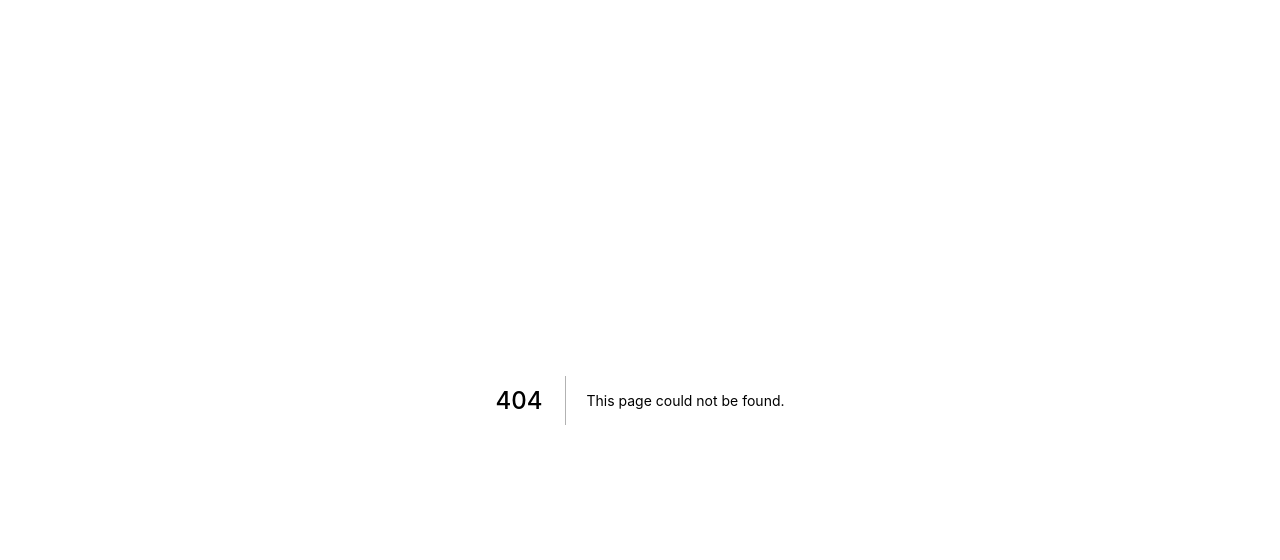
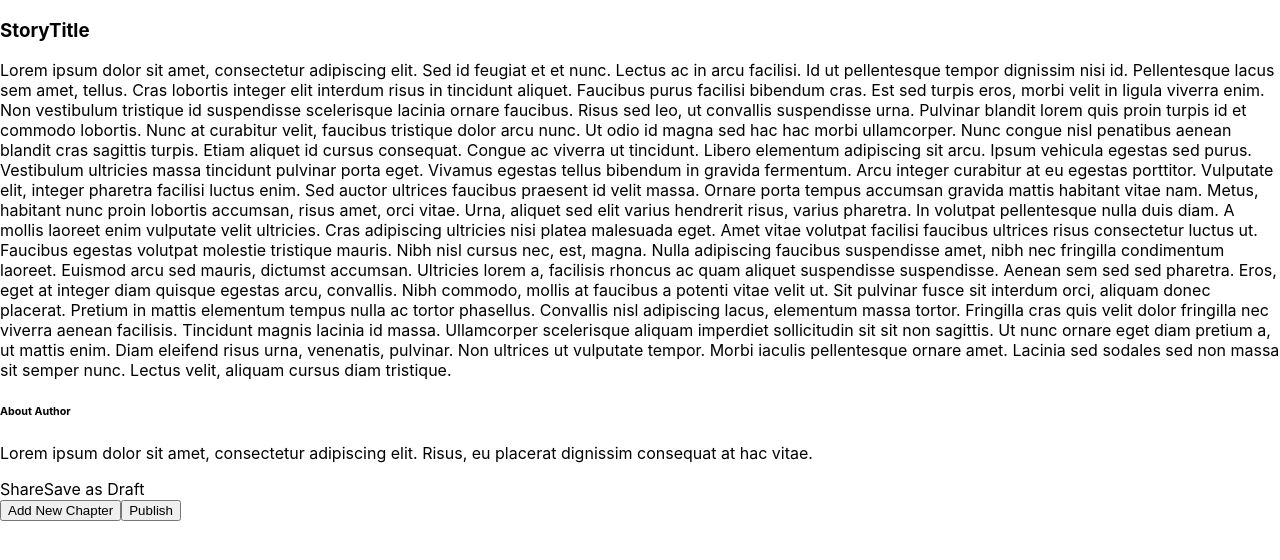
Before and after one commit to Worldwide-Talented-Fellows/comicverse, a Next.js app: page /story/1 in a window 1280 px wide. Before the commit this address had no page. Shown: the top 560 px of the page. Built offline with nearby package versions, Linux system fonts and the light colour scheme.

Commit message:
Add preliminary markup for My Story Page

```diff
--- /dev/null
+++ b/pages/story/[storyId].js
@@ -0,0 +1,73 @@
+import React from "react";
+
+const Story = () => {
+  return (
+    <>
+      <article>
+        <section>
+          <h1>StoryTitle</h1>
+          <div></div>
+          <p>
+            Lorem ipsum dolor sit amet, consectetur adipiscing elit. Sed id
+            feugiat et et nunc. Lectus ac in arcu facilisi. Id ut pellentesque
+            tempor dignissim nisi id. Pellentesque lacus sem amet, tellus. Cras
+            lobortis integer elit interdum risus in tincidunt aliquet. Faucibus
+            purus facilisi bibendum cras. Est sed turpis eros, morbi velit in
+            ligula viverra enim. Non vestibulum tristique id suspendisse
+            scelerisque lacinia ornare faucibus. Risus sed leo, ut convallis
+            suspendisse urna. Pulvinar blandit lorem quis proin turpis id et
+            commodo lobortis. Nunc at curabitur velit, faucibus tristique dolor
+            arcu nunc. Ut odio id magna sed hac hac morbi ullamcorper. Nunc
+            congue nisl penatibus aenean blandit cras sagittis turpis. Etiam
+            aliquet id cursus consequat. Congue ac viverra ut tincidunt. Libero
+            elementum adipiscing sit arcu. Ipsum vehicula egestas sed purus.
+            Vestibulum ultricies massa tincidunt pulvinar porta eget. Vivamus
+            egestas tellus bibendum in gravida fermentum. Arcu integer curabitur
+            at eu egestas porttitor. Vulputate elit, integer pharetra facilisi
+            luctus enim. Sed auctor ultrices faucibus praesent id velit massa.
+            Ornare porta tempus accumsan gravida mattis habitant vitae nam.
+            Metus, habitant nunc proin lobortis accumsan, risus amet, orci
+            vitae. Urna, aliquet sed elit varius hendrerit risus, varius
+            pharetra. In volutpat pellentesque nulla duis diam. A mollis laoreet
+            enim vulputate velit ultricies. Cras adipiscing ultricies nisi
+            platea malesuada eget. Amet vitae volutpat facilisi faucibus
+            ultrices risus consectetur luctus ut. Faucibus egestas volutpat
+            molestie tristique mauris. Nibh nisl cursus nec, est, magna. Nulla
+            adipiscing faucibus suspendisse amet, nibh nec fringilla condimentum
+            laoreet. Euismod arcu sed mauris, dictumst accumsan. Ultricies lorem
+            a, facilisis rhoncus ac quam aliquet suspendisse suspendisse. Aenean
+            sem sed sed pharetra. Eros, eget at integer diam quisque egestas
+            arcu, convallis. Nibh commodo, mollis at faucibus a potenti vitae
+            velit ut. Sit pulvinar fusce sit interdum orci, aliquam donec
+            placerat. Pretium in mattis elementum tempus nulla ac tortor
+            phasellus. Convallis nisl adipiscing lacus, elementum massa tortor.
+            Fringilla cras quis velit dolor fringilla nec viverra aenean
+            facilisis. Tincidunt magnis lacinia id massa. Ullamcorper
+            scelerisque aliquam imperdiet sollicitudin sit sit non sagittis. Ut
+            nunc ornare eget diam pretium a, ut mattis enim. Diam eleifend risus
+            urna, venenatis, pulvinar. Non ultrices ut vulputate tempor. Morbi
+            iaculis pellentesque ornare amet. Lacinia sed sodales sed non massa
+            sit semper nunc. Lectus velit, aliquam cursus diam tristique.
+          </p>
+        </section>
+        <aside>
+          <h6>About Author</h6>
+          <p>
+            Lorem ipsum dolor sit amet, consectetur adipiscing elit. Risus, eu
+            placerat dignissim consequat at hac vitae.
+          </p>
+        </aside>
+        <section>
+          <span>Share</span>
+          <span>Save as Draft</span>
+            <div>
+            <button>Add New Chapter</button>
+            <button>Publish</button>
+          </div>
+        </section>
+      </article>
+    </>
+  );
+};
+
+export default Story;
```
